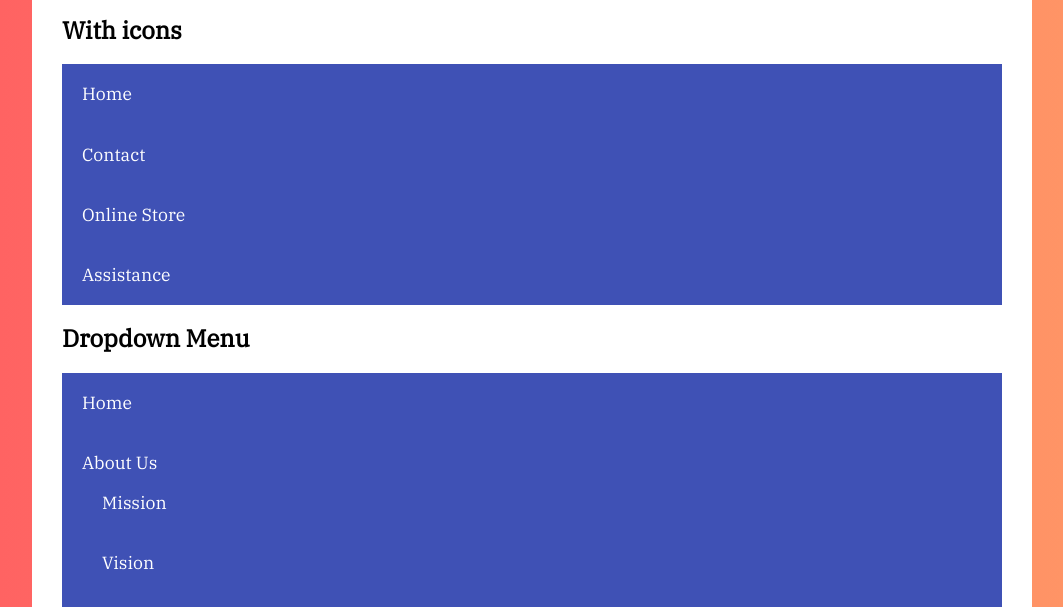
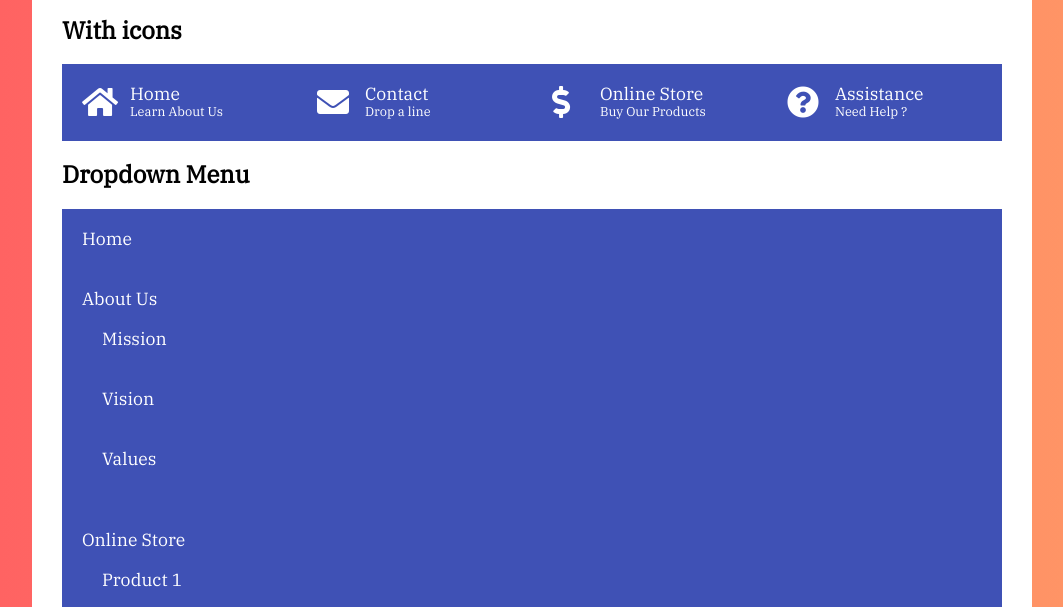
Before and after one commit to smarigowda/css-grid-flexbox-build-10-projects, a plain HTML site: page menus-flexbox/menus-flexbox-start/index.html in a window 1280 px wide. Shown: the part 163-770 px from the top of the page, without its empty margins (108-1171 px from the left). Drawn offline with nearby package versions, Linux system fonts and the light colour scheme.

Commit message:
BUILD10-3 navigation with icons...in progress

```diff
--- a/menus-flexbox/menus-flexbox-start/index.html
+++ b/menus-flexbox/menus-flexbox-start/index.html
@@ -1,5 +1,6 @@
 <!DOCTYPE html>
 <html lang="en">
+
 <head>
     <meta charset="UTF-8">
     <meta name="viewport" content="width=device-width, initial-scale=1.0">
@@ -7,9 +8,11 @@
     <title>Navigation Menus</title>
     <link rel="stylesheet" href="https://necolas.github.io/normalize.css/8.0.0/normalize.css">
     <link href="https://fonts.googleapis.com/css?family=IBM+Plex+Serif" rel="stylesheet">
-    <link rel="stylesheet" href="https://use.fontawesome.com/releases/v5.5.0/css/all.css" integrity="sha384-B4dIYHKNBt8Bc12p+WXckhzcICo0wtJAoU8YZTY5qE0Id1GSseTk6S+L3BlXeVIU" crossorigin="anonymous">
+    <link rel="stylesheet" href="https://use.fontawesome.com/releases/v5.5.0/css/all.css"
+        integrity="sha384-B4dIYHKNBt8Bc12p+WXckhzcICo0wtJAoU8YZTY5qE0Id1GSseTk6S+L3BlXeVIU" crossorigin="anonymous">
     <link rel="stylesheet" href="style.css">
 </head>
+
 <body>
 
     <div class="container">
@@ -26,19 +29,59 @@
         </nav>
 
         <h2>With icons</h2>
-        <nav clas="icons">
+        <nav class="icons">
             <ul>
-                <li><a href="#">Home</a></li>
-                <li><a href="#">Contact</a></li>
-                <li><a href="#">Online Store</a></li>
-                <li><a href="#">Assistance</a></li>
+                <li>
+                    <a href="#">
+                        <div class="icon">
+                            <i class="fas fa-home"></i>
+                        </div>
+                        <div class="text">
+                            Home
+                            <span>Learn About Us</span>
+                        </div>
+                    </a>
+                </li>
+                <li>
+                    <a href="#">
+                        <div class="icon">
+                            <i class="fas fa-envelope"></i>
+                        </div>
+                        <div class="text">
+                            Contact
+                            <span>Drop a line</span>
+                        </div>
+                    </a></li>
+                <li>
+                    <a href="#">
+                        <div class="icon">
+                            <i class="fas fa-dollar-sign"></i>
+                        </div>
+                        <div class="text">
+                            Online Store
+                            <span>Buy Our Products</span>
+                        </div>
+                    </a></li>
+                <li>
+                    <a href="#">
+                        <div class="icon">
+                            <i class="fas fa-question-circle"></i>
+                        </div>
+                        <div class="text">
+                            Assistance
+                            <span>Need Help ?</span>
+                        </div>
+                    </a></li>
             </ul>
         </nav>
 
         <h2>Dropdown Menu</h2>
         <nav class="dropdown">
             <ul>
-                <li><a href="#">Home</a></li>
+                <li><a href="#">
+                        Home
+
+                    </a></li>
                 <li><a href="#">About Us</a>
                     <ul>
                         <li><a href="#">Mission</a></li>
@@ -119,4 +162,5 @@
     </div>
 
 </body>
+
 </html>
--- a/menus-flexbox/menus-flexbox-start/style.css
+++ b/menus-flexbox/menus-flexbox-start/style.css
@@ -75,3 +75,45 @@ nav ul a {
         font-size: 1.1rem;
     }
 }
+
+/* menu with icons */
+
+/* @media screen and (min-width: 768px) {
+    .icons ul li {
+        display: flex;
+    }
+} */
+
+/* @media screen and (min-width: 480px) {
+    .icons ul {
+        display: flex;
+    }
+} */
+
+/* .icons ul li a {
+    display: flex;
+    justify-content: center;
+} */
+
+.icons ul {
+    display: flex;
+}
+
+.icons ul li {
+    /* all 4 elements will have the same width */
+    flex: 1;
+}
+
+.icons ul li a {
+    display: flex;
+}
+
+.icons .icon {
+    font-size: 2rem;
+    flex: 0 0 3rem;
+}
+
+.icons .text span {
+    font-size: .8rem;
+    display: flex;
+}
```
